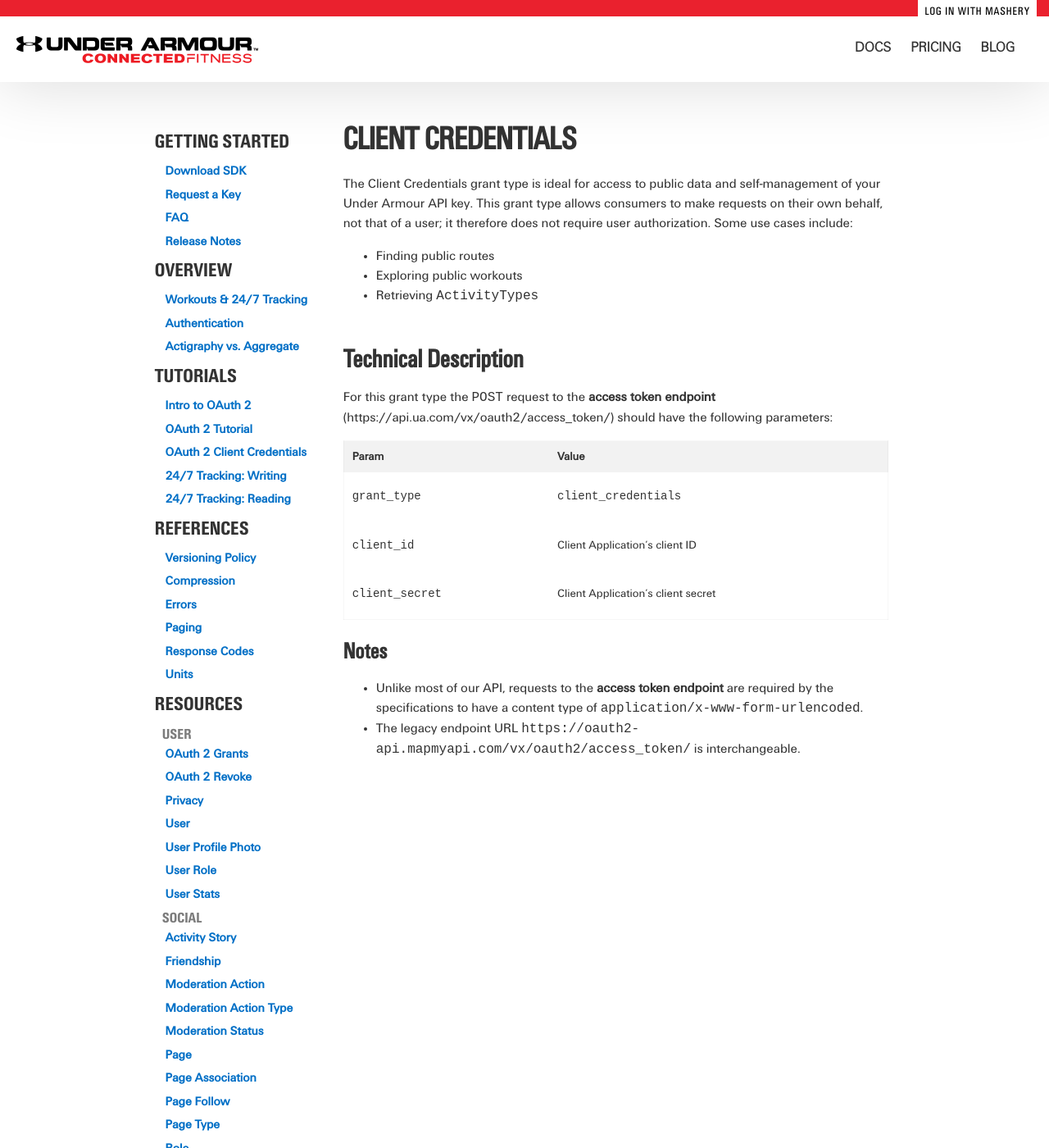
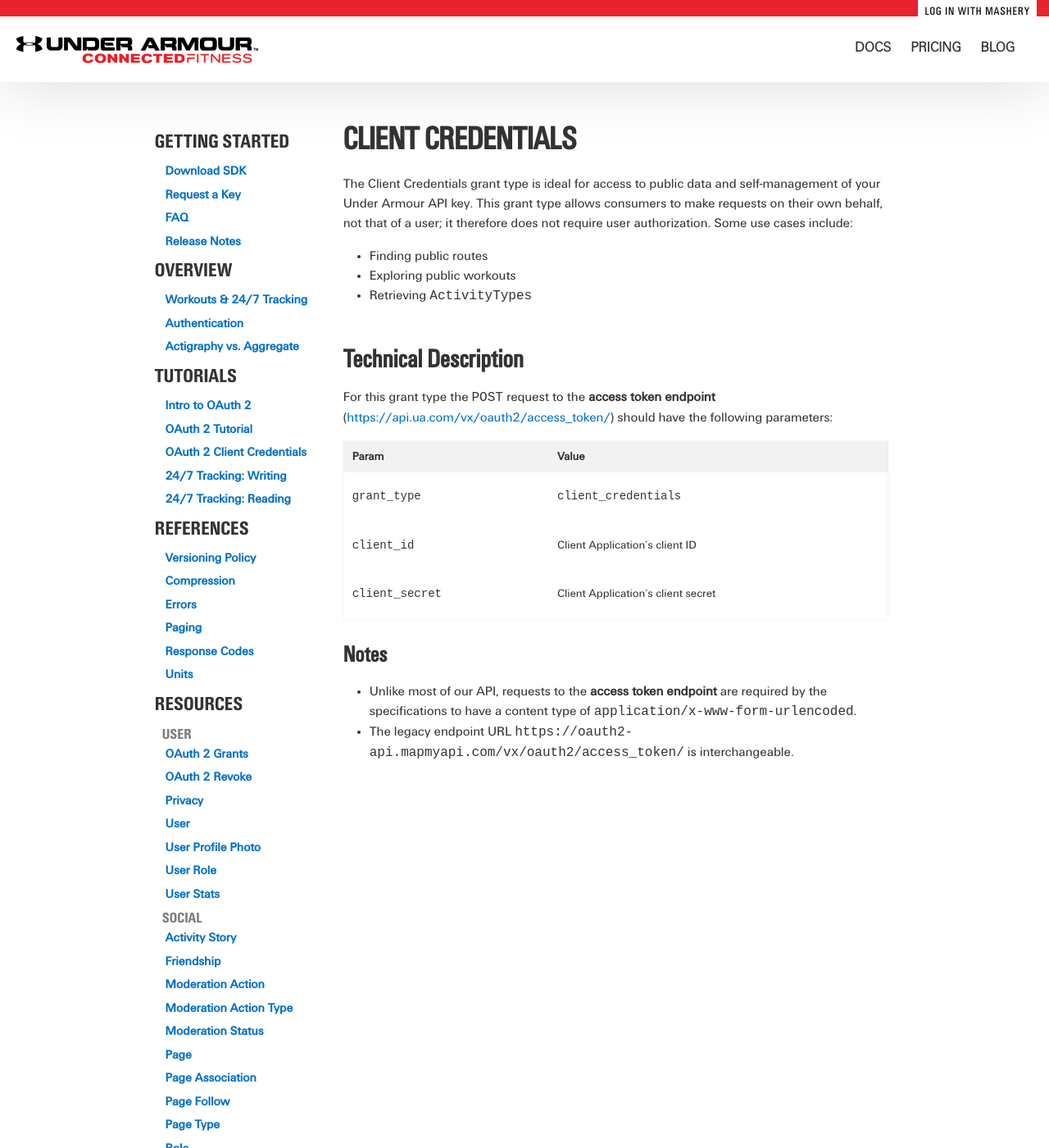
Before and after one commit to jeudyx/jeudyx.github.io, a Jekyll site: the page built from docs/vx/OAuth_2_Client_Creds.md, in a window 1280 px wide and 1400 px high. Shown: the whole window at 82% size. Built offline with Jekyll 4.4.1, drawn with Linux system fonts in a browser that asks for light colours.

Commit message:
typographical pass

```diff
--- a/_sass/_documentation.scss
+++ b/_sass/_documentation.scss
@@ -14,7 +14,7 @@
     margin-right: 0;
     margin-left: 0;
     font-size: 14px;
-    margin-bottom: 1em;
+    margin-bottom: 2em;
   }
 
   td, th {
@@ -44,6 +44,10 @@
 
 }
 
+.content .documentation h6 {
+  font-size: 18px;
+}
+
 .page-docs-img {
   float: right;
   display: block;
--- a/_sass/_layout.scss
+++ b/_sass/_layout.scss
@@ -59,6 +59,6 @@
   }
 
   .highlight {
-    margin-bottom: 4.5em;
+    margin-bottom: 2em;
   }
 }
--- a/_sass/_typography.scss
+++ b/_sass/_typography.scss
@@ -62,7 +62,7 @@
   }
 
   ul {
-    padding-left: 40px;
+    padding-left: 2em;
     margin-top: 1em;
     margin-bottom: 1em;
   }
--- a/docs/vx/OAuth_2_Client_Creds.md
+++ b/docs/vx/OAuth_2_Client_Creds.md
@@ -18,7 +18,7 @@
 
 ## <a name="tech_desc"></a> Technical Description
 
-For this grant type the `POST` request to the **access token endpoint** (https://api.ua.com/{{ page.version }}/oauth2/access_token/)
+For this grant type the `POST` request to the **access token endpoint** ([https://api.ua.com/{{ page.version }}/oauth2/access_token/]())
 should have the following parameters:
 
 | Param           | Value
```
